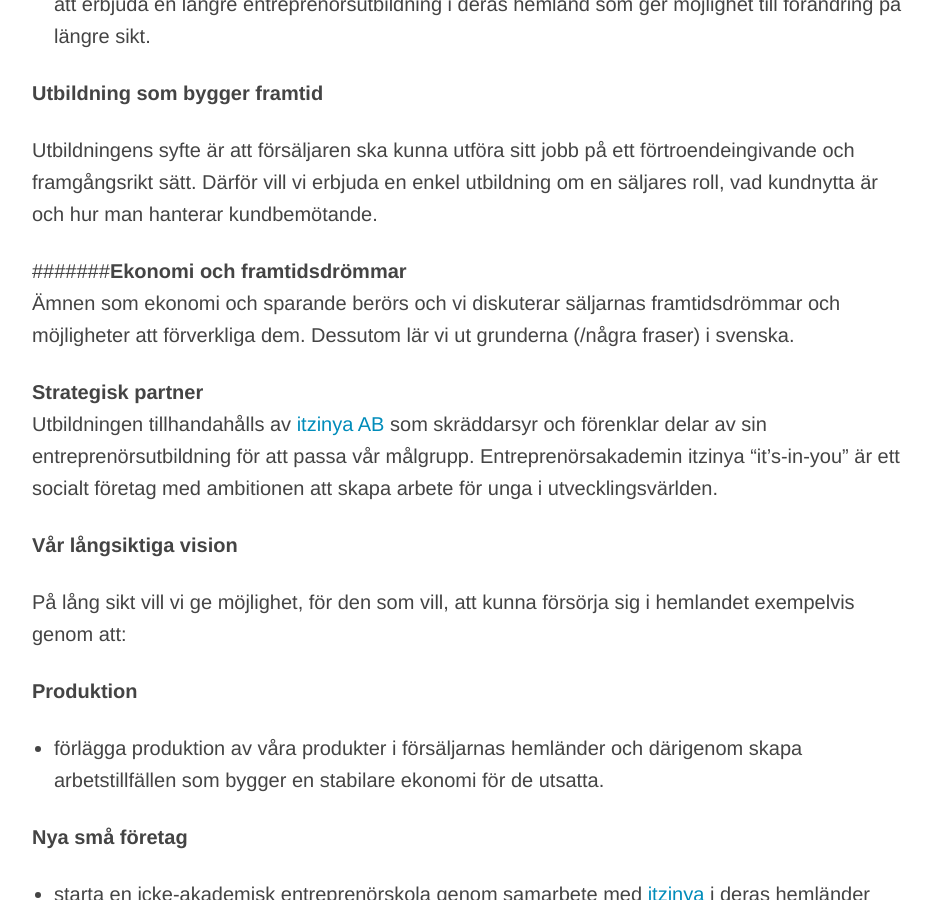
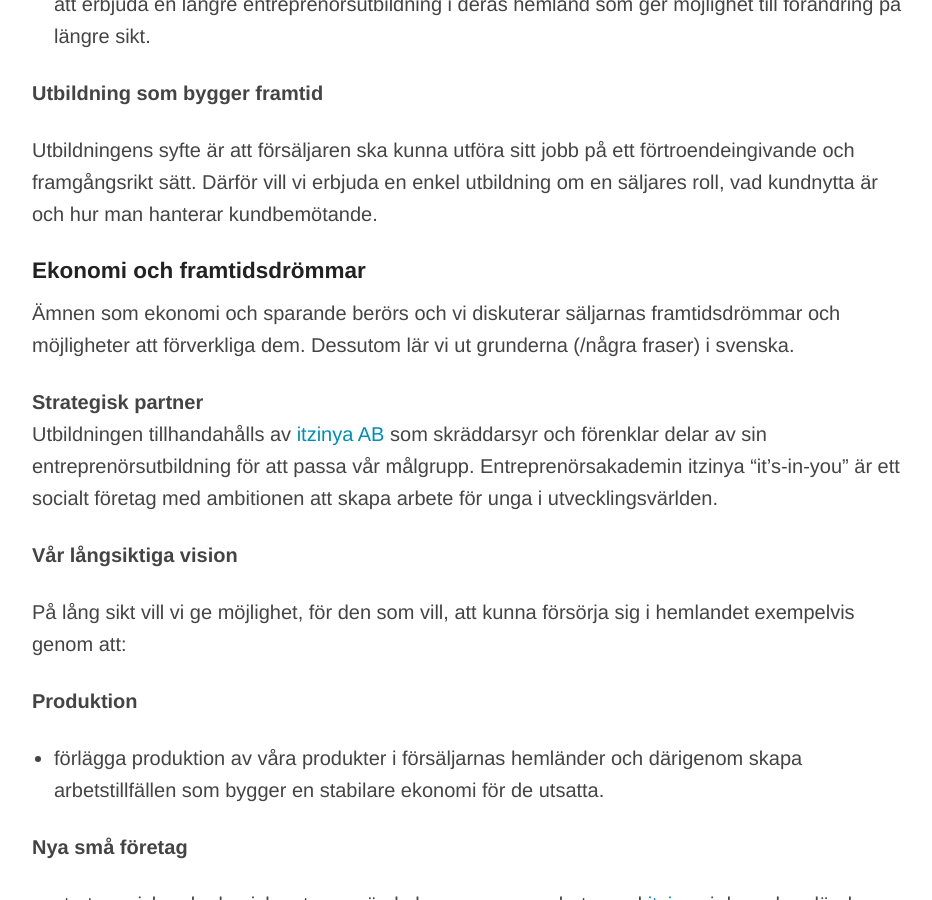
Before and after one commit to bara-se/bara-se.github.io, a Jekyll site: the page built from _posts/0100-01-01-index.md, in a window 1280 px wide and 900 px high, scrolled down 1962 px. Shown: the whole window, without its empty margins (168-1100 px from the left). Built offline with Jekyll 4.4.1, drawn with Linux system fonts in a browser that asks for light colours.

```diff
--- a/_posts/0100-01-01-index.md
+++ b/_posts/0100-01-01-index.md
@@ -43,7 +43,7 @@ Detta är en relevant fråga och vi tror på transparens i allt vi gör. Så hä
 
 Utbildningens syfte är att försäljaren ska kunna utföra sitt jobb på ett förtroendeingivande och framgångsrikt sätt. Därför vill vi erbjuda en enkel utbildning om en säljares roll, vad kundnytta är och hur man hanterar kundbemötande.
 
-#######**Ekonomi och framtidsdrömmar**
+#####**Ekonomi och framtidsdrömmar**
 Ämnen som ekonomi och sparande berörs och vi diskuterar säljarnas framtidsdrömmar och möjligheter att förverkliga dem. Dessutom lär vi ut grunderna (/några fraser) i svenska.
 
 **Strategisk partner**
```
